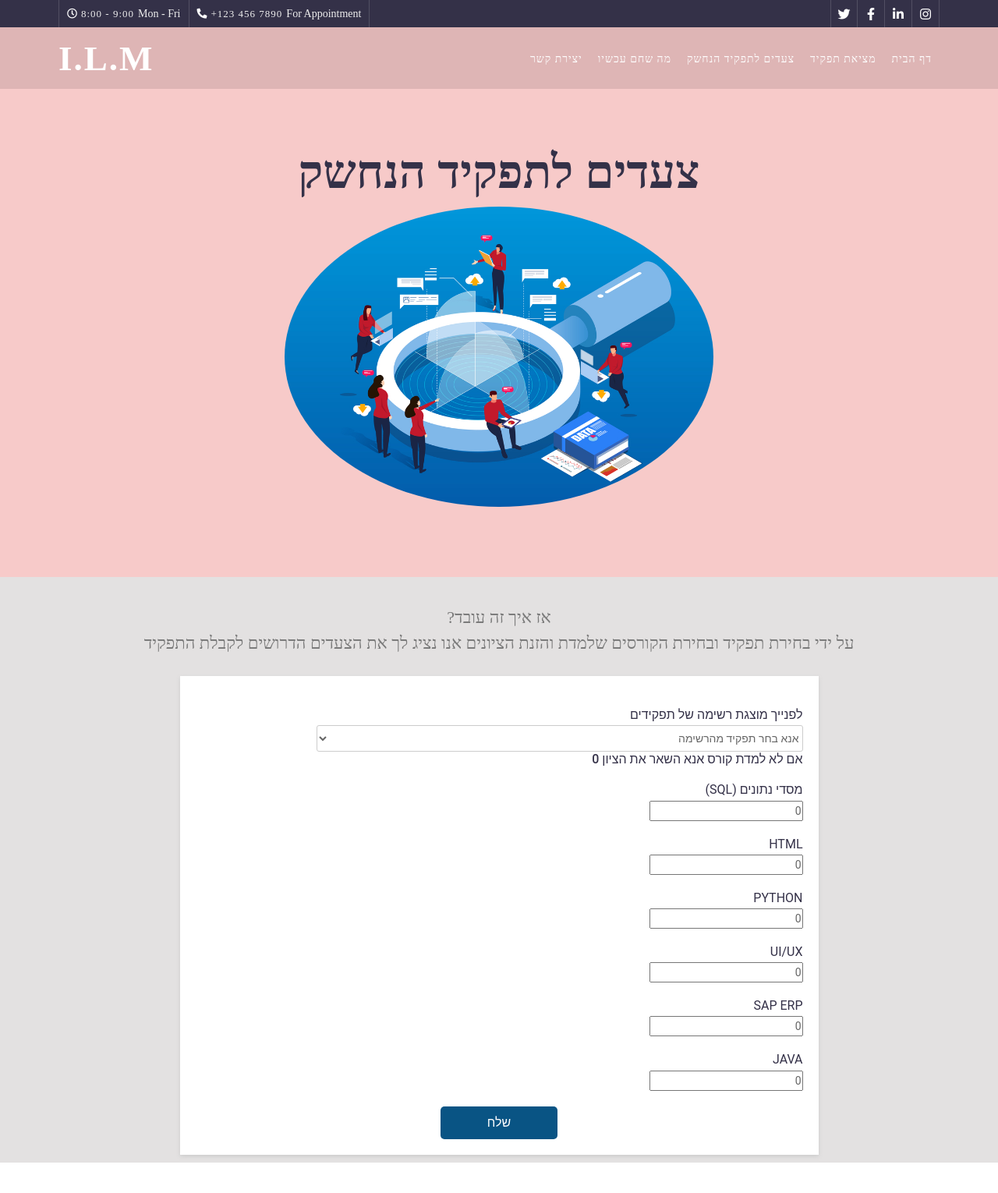
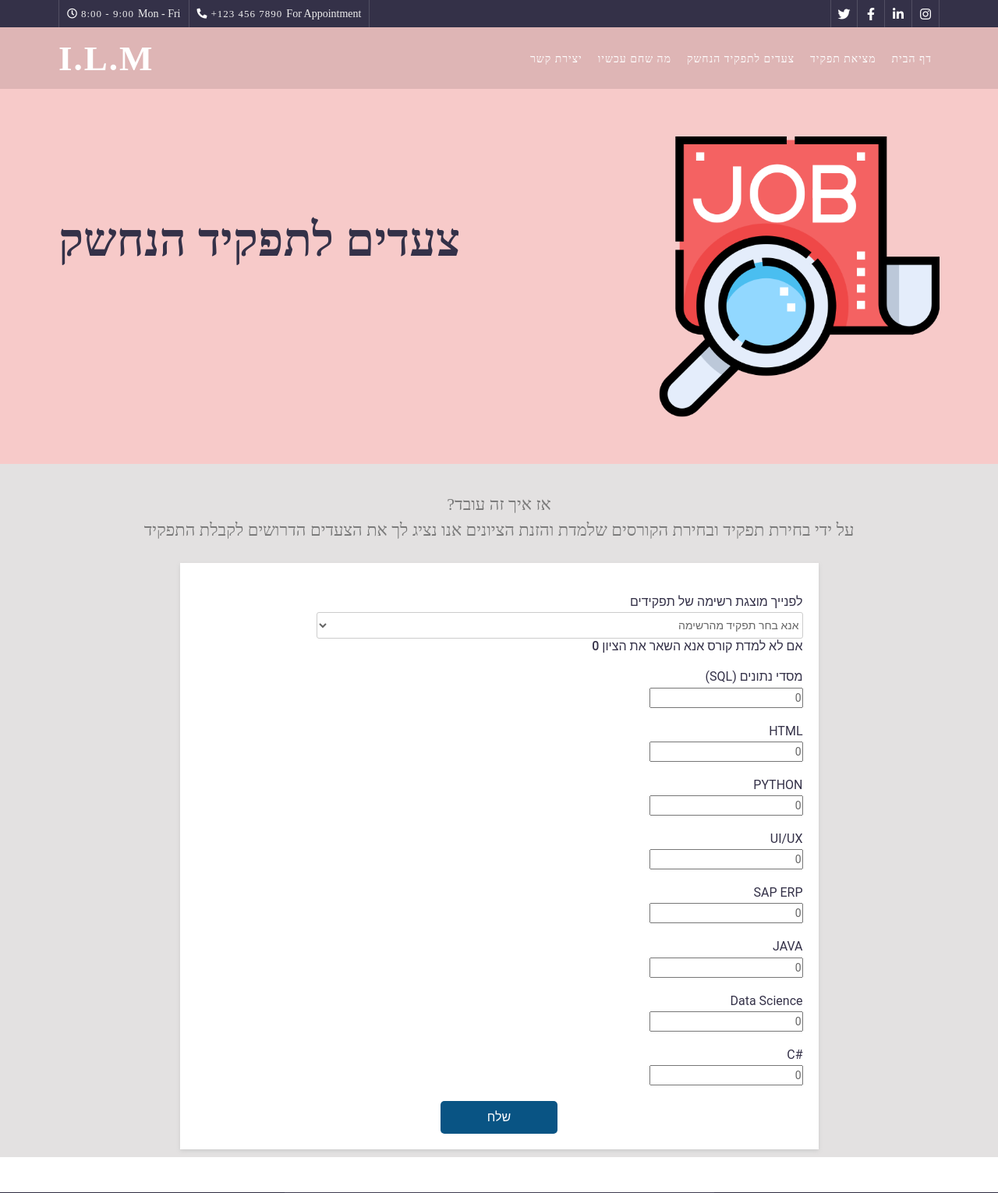
Before and after one commit to Inbar-tzvik/MasterProject, a PHP site: page /includes/stepsToFuture.html in a window 1280 px wide. Shown: the top 1530 px of the page at 78% size. Run offline with PHP 8.4, Linux system fonts and the light colour scheme; some libraries are stand-ins or nearby versions; grey boxes are pictures that could not be loaded.

Commit message:
Design and form

```diff
--- a/css/stepsToFuture.css
+++ b/css/stepsToFuture.css
@@ -229,3 +229,10 @@ button:hover {
   margin-left: auto;
   margin-right: auto;
 }
+
+.hero-image {
+  width: 450px;
+  margin-left: 100px;
+  margin-top: 50px;
+  margin-bottom: -30px;
+}
--- a/includes/stepsToFuture.html
+++ b/includes/stepsToFuture.html
@@ -10,6 +10,8 @@
 
 
 
+
+
           <link rel="apple-touch-icon" sizes="180x180" href="./assets/apple-icon-180x180.png">
           <link href="./assets/favicon.ico" rel="icon">
     <!-- Favicon -->
@@ -17,6 +19,10 @@
 
     <!-- Google Font -->
     <link href="https://fonts.googleapis.com/css2?family=Open+Sans:wght@300;400;600;700;800&display=swap" rel="stylesheet">
+
+
+
+
 
 
     <!-- CSS Libraries -->
@@ -54,28 +60,45 @@
 
 <main id="color-ba" >
 
-                    <!-- <br> <br> <br>                               <br> <br> <br>
 
-              <h1 class="text-center" >צעדים לתפקיד הנחשק</h1> -->
+          <!-- Hero Start -->
+          <div class="hero">
+            <div class="container-fluid">
+                <div class="row align-items-center">
+                    <div class="col-sm-10 col-md-6 ">
+                        <div class="hero-text text-center">
+                            <h1>צעדים לתפקיד הנחשק</h1>
 
-                 <!-- Page Header Start -->
-        <div class="page-header">
+                            <!-- <div class="hero-btn">
+                                <a class="btn" href="">Join Now</a>
+                                <a class="btn" href="">Contact Us</a>
+                            </div> -->
+                        </div>
+                    </div>
+                    <div class="col-sm-10 col-md-6 d-none d-md-block">
+                        <div class="hero-image">
+                            <img src="../images/job2.png" alt="Hero Image">
+                        </div>
+                    </div>
+                </div>
+            </div>
+        </div>
+        <!-- Hero End -->
+            <!--  page Header Start -->
+        <!-- <div class="page-header">
           <div class="container">
               <div class="row">
                   <div class="col-12">
                       <h2> צעדים לתפקיד הנחשק</h2>
                   </div>
-                  <!-- <div class="col-12">
-                      <a href="">Home</a>
-                      <a href="">Contact</a>
-                  </div> -->
+
               </div>
               <div class="section-container-spacer">
                 <img src="../images/research.jpg" alt="" class="img-responsive reveal-content" data-action="zoom"  style=" border-radius: 50%; width:550px;  display: block;  margin-left: auto;
                    margin-right: auto;" >
               </div>
           </div>
-      </div>
+      </div> -->
       <!-- Page Header End -->
 
 
@@ -152,11 +175,17 @@
     </div>
     <div id="javaErr" class="error" ></div>
 
-    <!--<h4 for="text">C# </h4>
+     <h4 for="text">Data Science </h4>
     <div class="textrow " >
-    <input type="text" name="C"  id="C"   value="0" >
+    <input type="text" name="Data_Science"  id="Data_Science"   value="0" >
     </div>
-    <div id="C#Err" class="error" ></div> -->
+    <div id="Data_ScienceErr" class="error" ></div>
+
+    <h4 for="text">#C </h4>
+    <div class="textrow " >
+    <input type="text" name="c_sharp"  id="c_sharp"   value="0" >
+    </div>
+    <div id="c_sharpErr" class="error" ></div>
 
 
 
@@ -166,6 +195,9 @@
   </div>
 
    </form>
+
+
+
  </div>
 </main>
 
--- a/index.html
+++ b/index.html
@@ -207,7 +207,7 @@ $result = mysqli_query($conn,$sql);
                             <i  >   <img src="../images/steps.png" alt="Image" class="small-icon">
                             </i>                            </div>
                         <h3>צעדים לתפקיד הנחשק</h3>
-                        <p> בדף זה אתה בוחר את התפקיד שאתה מחפש מתוך רשימה של קורסים ומזין את הציונים שלך בקורסים הרלוונטיים עבורך. לאחר ההזנה, המערכת מבצעת התאמה בין הציונים שהזנת לציונים שדרושים בשביל התפקיד הנבחר ותציג עבורך את הקורסים אותם אתה צריך להשלים או לשפר בהם את הציון.  </p>
+                        <p> בדף זה אתה בוחר את התפקיד שאתה מחפש מתוך רשימה של תפקידים ומזין את הציונים שלך בקורסים הרלוונטיים עבורך. לאחר ההזנה, המערכת מבצעת התאמה בין הציונים שהזנת לציונים שדרושים בשביל התפקיד הנבחר ותציג עבורך את הקורסים אותם אתה צריך להשלים או לשפר בהם את הציון   </p>
 
                     </div>
                     </div>
```
Also changed, not shown: php/stepsToFuture.php (+40 -17 lines), images/job1.png (added), images/job2.png (added).
